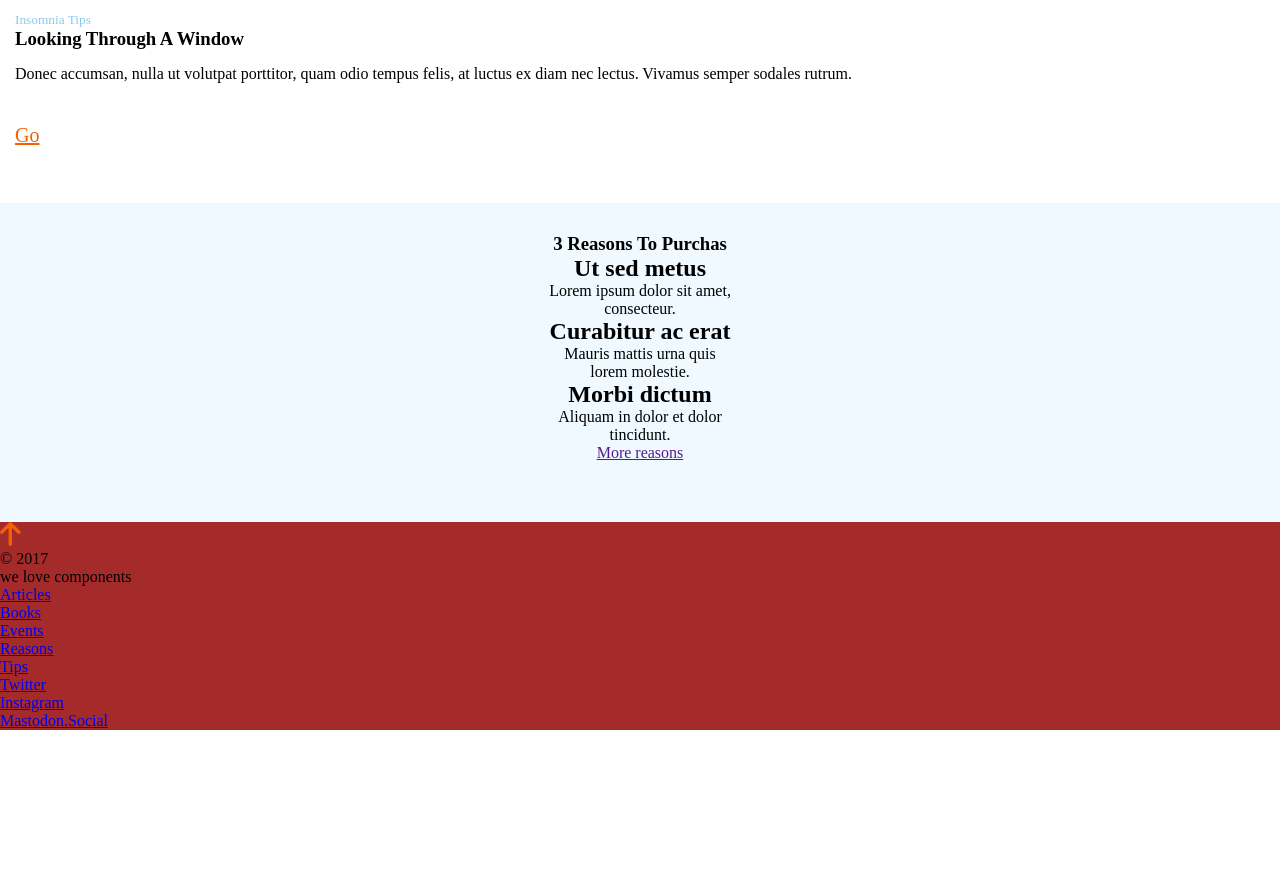
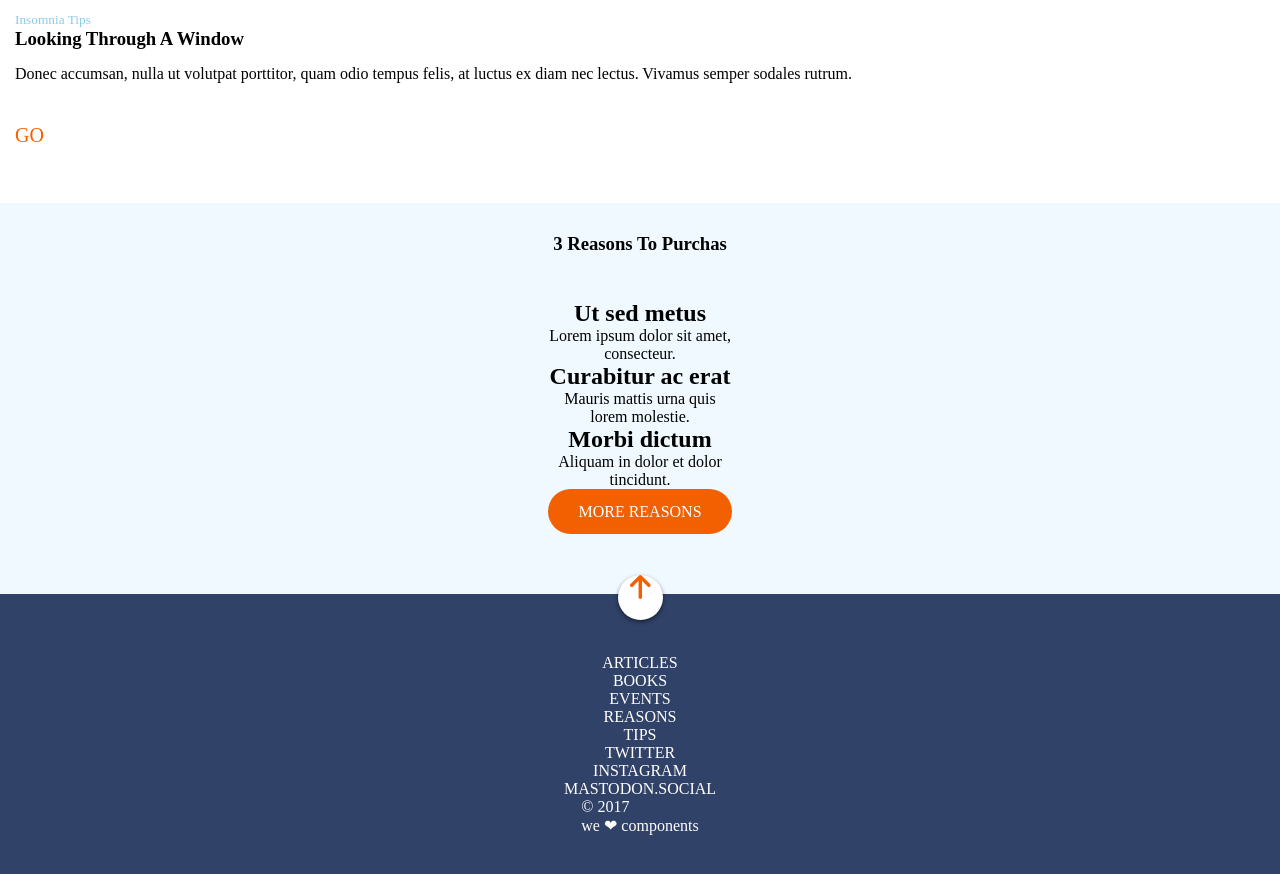
Before and after one commit to Adalab/modulo-1-evaluacion-final-margamb, a website: page src/html/index.html in a window 1280 px wide. Shown: the part 820-1694 px from the top of the page. Before the commit the page ends 1550 px from the top, so only its background shows below. Drawn offline with nearby package versions, Linux system fonts and the light colour scheme; files that its build step writes are made by us from their sources; files whose address does not match are found by name.

Commit message:
Add css to main and footer

```diff
--- a/src/html/partials/footer.html
+++ b/src/html/partials/footer.html
@@ -1,51 +1,59 @@
-<footer>
-  <img src="./assets/images/ico-arrow.svg" alt="Scroll Up" title="Scroll Up" />
-  <div>
-    <p>&copy; 2017</p>
-    <p>we love components</p>
+<footer class="footer">
+  <div class="footer__img">
+    <img
+      class="footer__img--arrow"
+      src="./assets/images/ico-arrow.svg"
+      alt="Scroll Up"
+      title="Scroll Up"
+    />
   </div>
 
   <nav>
-    <ul>
-      <li>
+    <ul class="fotter__ul--one">
+      <li class="footer__ul--one--list">
         <a href="https://adalab.es/" title="Articulos de adalab">Articles</a>
       </li>
     </ul>
     <ul>
-      <li>
+      <li class="footer__ul--one--list">
         <a href="https://adalab.es/" title="Libros de adalab">Books</a>
       </li>
     </ul>
     <ul>
-      <li>
+      <li class="footer__ul--one--list">
         <a href="https://adalab.es/" title="Eventos de adalab">Events</a>
       </li>
     </ul>
     <ul>
-      <li>
+      <li class="footer__ul--one--list">
         <a href="https://adalab.es/" title="Reason de adalab">Reasons</a>
       </li>
     </ul>
     <ul>
-      <li>
+      <li class="footer__ul--one--list">
         <a href="https://adalab.es/" title="Tips de adalab">Tips</a>
       </li>
     </ul>
   </nav>
 
   <nav>
-    <ul>
-      <li>
+    <ul class="fotter__ul--two">
+      <li class="footer__ul--two--list">
         <a href="https://adalab.es/" title="Twitter de adalab">Twitter</a>
       </li>
-      <li>
+      <li class="footer__ul--two--list">
         <a href="https://adalab.es/" title="Instagram de adalab">Instagram</a>
       </li>
-      <li>
+      <li class="footer__ul--two--list">
         <a href="https://adalab.es/" title="Mastodon.Social de adalab"
           >Mastodon.Social</a
         >
       </li>
     </ul>
   </nav>
+
+  <div class="footer__copy">
+    <p>&copy; 2017</p>
+    <p>we <span>&#10084</span> components</p>
+  </div>
 </footer>
--- a/src/scss/main.scss
+++ b/src/scss/main.scss
@@ -40,14 +40,6 @@
   width: 20px;
   height: 11.7px;
   object-fit: contain;
-}
-
-main {
-  background-color: aquamarine;
-}
-
-footer {
-  background-color: brown;
 }
 
 /* main */
@@ -96,3 +88,65 @@ footer {
 .main__twoo--article {
   width: 184px;
 }
+
+.main__two--title {
+  padding-bottom: 45px;
+}
+
+.main__two--btn {
+  width: 184px;
+  height: 45px;
+  border-radius: 22.5px;
+  background-color: #f26002;
+  text-decoration: none;
+  color: #ffffff;
+  display: flex;
+  align-items: center;
+  justify-content: center;
+}
+
+.footer {
+  width: 100%;
+  background-color: #304268;
+  display: flex;
+  flex-direction: column;
+  align-items: center;
+  padding-bottom: 45px;
+  padding-top: 60px;
+  position: relative;
+}
+
+.footer__ul--one {
+  list-style: none;
+}
+
+a,
+.footer__ul--one {
+  text-transform: uppercase;
+  text-decoration: none;
+  color: #ffffff;
+  list-style: none;
+}
+
+.footer__img {
+  width: 45px;
+  height: 45px;
+  box-shadow: 0 2px 4px 0 rgba(0, 0, 0, 0.5);
+  background-color: #ffffff;
+  border-radius: 100%;
+  display: flex;
+  flex-direction: column;
+  align-items: center;
+  position: absolute;
+  bottom: 260px;
+}
+
+.footer__copy {
+  color: white;
+}
+
+.footer__ul--one--list,
+.footer__ul--two--list {
+  list-style: none;
+  text-align: center;
+}
```
